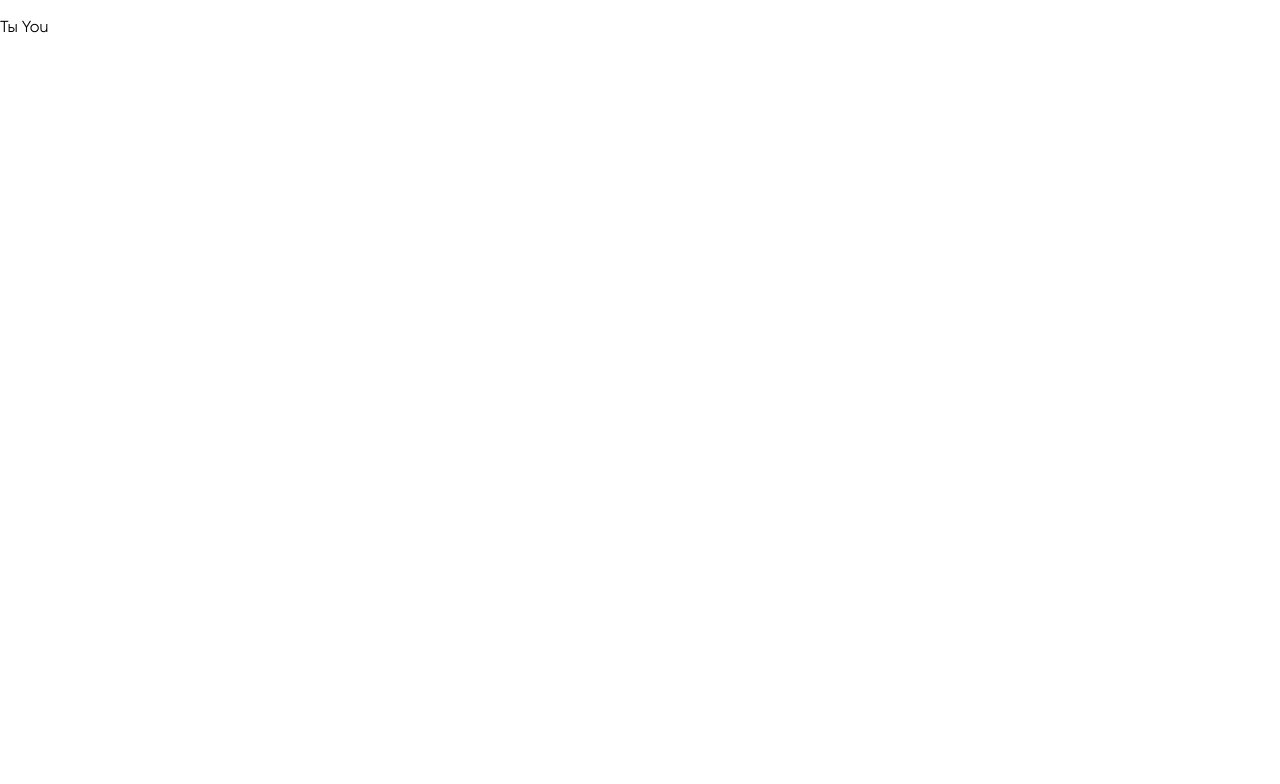
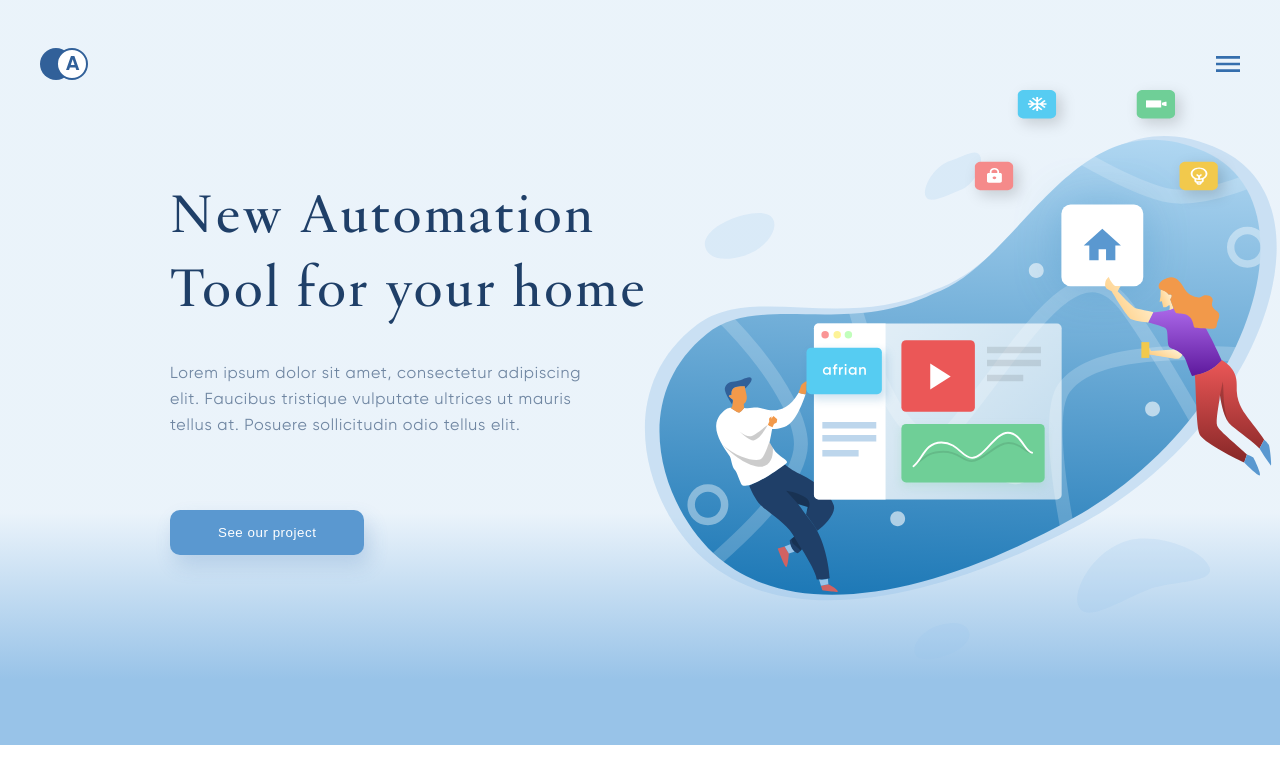
Before and after one commit to hramtsov13/de-landingpage, a website: page app/index.html in a window 1280 px wide. Drawn offline with Linux system fonts and the light colour scheme.

Commit message:
main block

```diff
--- a/app/index.html
+++ b/app/index.html
@@ -9,14 +9,33 @@
   </head>
 
   <body>
+    <div class="hero">
       <header>
         <div class="header__wrapper">
+          <div class="header">
             <div class="header__logo">
-          <img src="" alt="" />
+              <img class="logo__image" src="img/header/logo.svg" alt="Logo" />
             </div>
-        <div class="header__burger">Ты You</div>
+            <div class="header__burger">
+              <img class="burger__button" src="img/header/burger.svg" alt="burger-button" />
+            </div>
+          </div>
         </div>
       </header>
+
+      <section class="main">
+        <div class="wrapper">
+          <article class="main__hero">
+            <h1 class="main__header">New Automation&nbsp Tool for your home</h1>
+            <p class="main__text">
+              Lorem ipsum dolor sit amet, consectetur adipiscing elit. Faucibus tristique vulputate ultrices ut mauris tellus at.
+              Posuere sollicitudin odio tellus elit.
+            </p>
+            <button class="button main__button">See our project</button>
+          </article>
+        </div>
+      </section>
       <section></section>
+    </div>
   </body>
 </html>
--- a/app/sass/style.sass
+++ b/app/sass/style.sass
@@ -5,6 +5,81 @@
 
 body
   font-family: "Gilroy", sans-serif
+  font-size: 16px
+  font-weight: 400
+
+$primary-color: #1F3F68
+
+//common components
+
+.button
+  cursor: pointer
+  padding: 15px 48px
+  background: #5A98D0
+  box-shadow: 5px 10px 20px rgba(53, 110, 173, 0.2)
+  border-radius: 10px
+  border: none
+  color: #fff
+  text-align: center
+  letter-spacing: 0.04em
+  &:hover
+    background: #3179b8
+
+.wrapper
+  max-width: 940px
+  margin: 0 auto
+
+//header
+
+.header__wrapper
+  max-width: 1200px
+  margin: 0 auto
+
+.header
+  padding-top: 48px
+  display: flex
+  justify-content: space-between
+  align-items: center
+
+  .logo__image,
+  .burger__button
+    display: block
+
+  .logo__image
+    width: 48px
+    height: 32px
+
+  .burger__button
+    width: 24px
+    height: 16px
+
+//main section
+.hero
+  background: linear-gradient(0deg, #98C3E8 8.84%, rgba(152, 195, 232, 0.2) 31.12%)
+  .main
+    padding: 101px 0 190px
+    background: url("../img/main/main-image.svg") no-repeat
+    background-size: 50%
+    background-position: 100% 0%
+
+  .main__hero
+    width: 60%
+    .main__header
+      margin-bottom: 32px
+      font-family: Galien
+      font-size: 64px
+      font-weight: 400
+      line-height: 74px
+      letter-spacing: 0.04em
+      color: $primary-color
+
+    .main__text
+      width: 75%
+      margin-bottom: 71px
+      line-height: 26px
+      letter-spacing: 0.05rem
+      color: $primary-color
+      opacity: 0.6
 
 @font-face
   font-family: Gilroy
```
Also changed, not shown: app/css/style.min.css, app/img/header/burger.svg (added), app/img/header/logo.svg (added), app/img/main/main-image.jpg (added), app/img/main/main-image.svg (added). Lines whose indentation alone changed are shown as unchanged.
